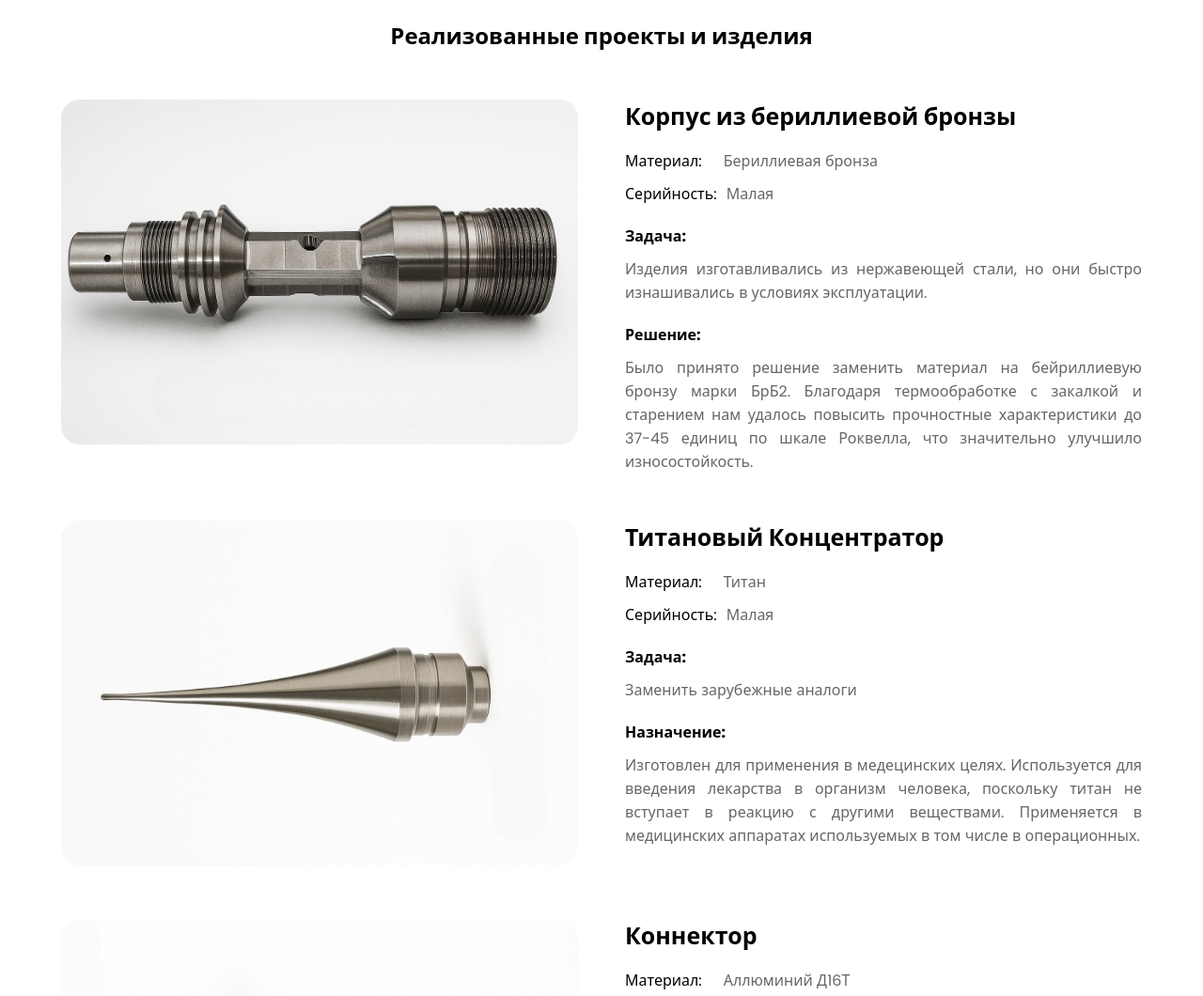
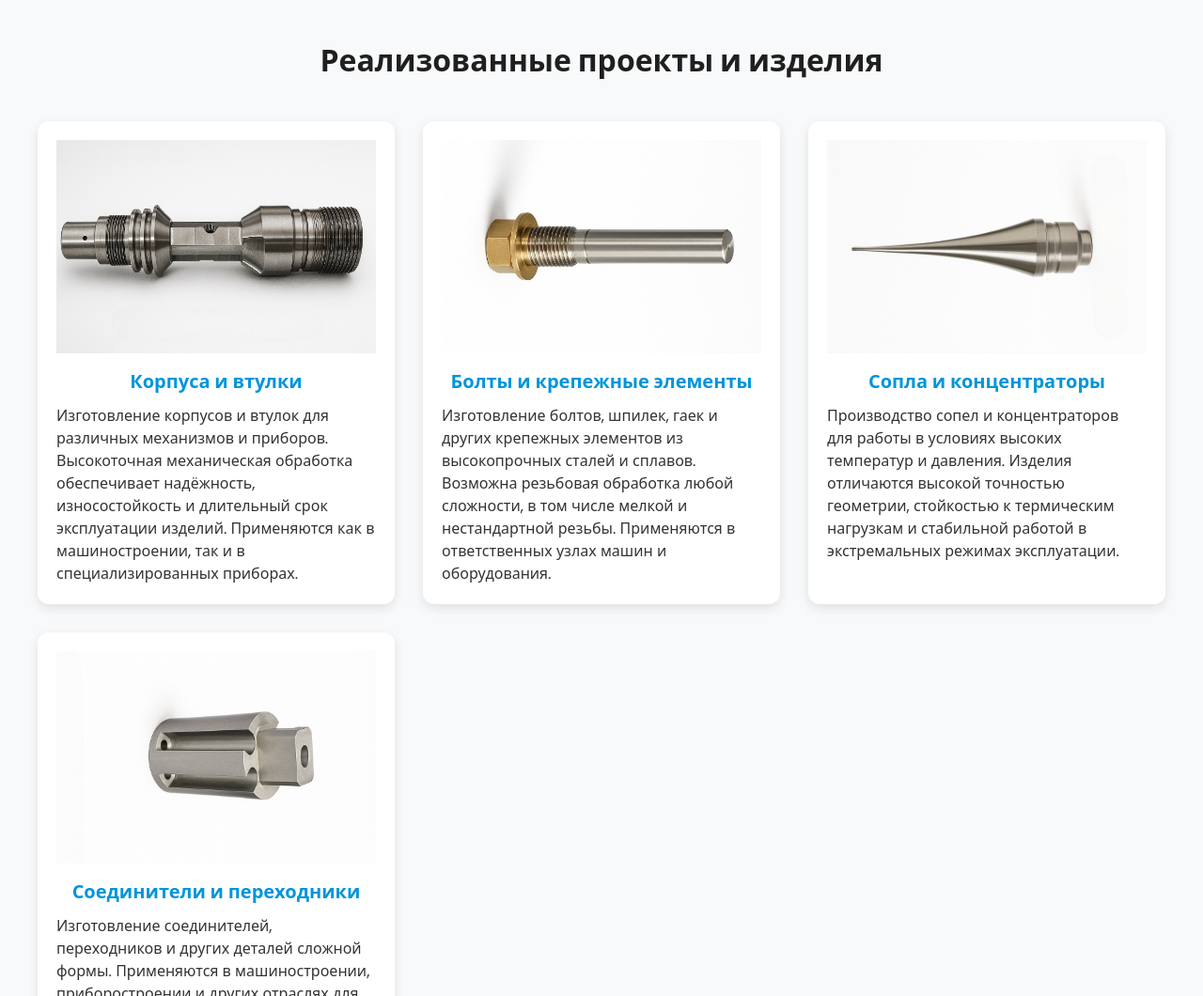
Before and after one commit to Pollacco/TECH, a plain HTML site: page index.html in a window 1280 px wide. Shown: the part 1740-2800 px from the top of the page at 94% size. Drawn offline with Linux system fonts and the light colour scheme.

Commit message:
feat: add products section

```diff
--- a/index.html
+++ b/index.html
@@ -227,66 +227,57 @@
 
     <section class="prototype">
       <div class="prototype_wrapper">
-        <div class="prototype_content">
-          <h2 class="prototipe_title">Реализованные проекты и изделия</h2>
-            <div class="prot_item">
-              <div class="prot_image_cont">
-                <img class="prot_image" src="/TECH/assets/images/body.jpg" alt="">
-              </div>
-              <div class="prot_description">
-                <h3 class="prot_title">Корпус из бериллиевой бронзы</h3>
-                <div class="material_cont">
-                  <span class="material">Материал:</span><span class="material_value">Бериллиевая бронза</span>
-                </div>
-                <div class="serial_cont">
-                  <span class="serial">Серийность:</span><span class="serial_value">Малая</span>
-                </div>
-                <h4 class="prot_subtitle">Задача:</h4>
-                <p class="prot_text">Изделия изготавливались из нержавеющей стали, но они быстро изнашивались в условиях эксплуатации.</p>
-                <h4 class="prot_subtitle">Решение:</h4>
-                <p class="prot_text">
-Было принято решение заменить материал на бейриллиевую бронзу марки БрБ2. Благодаря термообработке с закалкой и старением нам удалось повысить прочностные характеристики до 37-45 единиц по шкале Роквелла, что значительно улучшило износостойкость.</p>
-                </div>
-              </div>
-              <div class="prot_item">
-                <div class="prot_image_cont">
-                  <img class="prot_image" src="/TECH/assets/images/concentr.jpg" alt="">
-                </div>
-                <div class="prot_description">
-                  <h3 class="prot_title">Титановый Концентратор</h3>
-                  <div class="material_cont">
-                    <span class="material">Материал:</span><span class="material_value">Титан</span>
-                  </div>
-                  <div class="serial_cont">
-                    <span class="serial">Серийность:</span><span class="serial_value">Малая</span>
-                  </div>
-                  <h4 class="prot_subtitle">Задача:</h4>
-                  <p class="prot_text">Заменить зарубежные аналоги</p>
-                  <h4 class="prot_subtitle">Назначение:</h4>
-                  <p class="prot_text">Изготовлен для применения в медецинских целях. Используется для введения лекарства в организм человека, поскольку титан не вступает в реакцию с другими веществами. Применяется в медицинских аппаратах используемых в том числе в операционных.</p>
-                </div>
-              </div>
-              <div class="prot_item">
-                <div class="prot_image_cont">
-                  <img class="prot_image" src="/TECH/assets/images/connector.jpg" alt="">
-                </div>
-                <div class="prot_description">
-                  <h3 class="prot_title">Коннектор</h3>
-                  <div class="material_cont">
-                    <span class="material">Материал:</span><span class="material_value">Аллюминий Д16Т</span>
-                  </div>
-                  <div class="serial_cont">
-                    <span class="serial">Серийность:</span><span class="serial_value">Высокая</span>
-                  </div>
-                  <h4 class="prot_subtitle">Задача:</h4>
-                  <p class="prot_text">Заменить зарубежные аналоги</p>
-                  <h4 class="prot_subtitle">Решение:</h4>
-                  <p class="prot_text">Было использован аллюминий марки Д16Т с последующим анодирование для электроизоляции верхнего слоя изделия. Используется в нефте-газовой промышленности.</p>
-                </div>
-              </div>
+        <h2 class="prototype_title">Реализованные проекты и изделия</h2>
+        <div class="prototype_grid">
+
+          <div class="prototype_card">
+            <img src="assets/images/body.jpg" alt="Корпуса и втулки">
+            <h3 class="prototype_subtitle">Корпуса и втулки</h3>
+            <p class="prototype_text">
+              Изготовление корпусов и втулок для различных механизмов и приборов.
+              Высокоточная механическая обработка обеспечивает надёжность, износостойкость
+              и длительный срок эксплуатации изделий. Применяются как в машиностроении,
+              так и в специализированных приборах.
+            </p>
+          </div>
+
+          <div class="prototype_card">
+            <img src="assets/images/bolt.jpg" alt="Болты и крепежные элементы">
+            <h3 class="prototype_subtitle">Болты и крепежные элементы</h3>
+            <p class="prototype_text">
+              Изготовление болтов, шпилек, гаек и других крепежных элементов из
+              высокопрочных сталей и сплавов. Возможна резьбовая обработка любой сложности,
+              в том числе мелкой и нестандартной резьбы. Применяются в ответственных
+              узлах машин и оборудования.
+            </p>
+          </div>
+
+          <div class="prototype_card">
+            <img src="assets/images/concentr.jpg" alt="Сопла и концентраторы">
+            <h3 class="prototype_subtitle">Сопла и концентраторы</h3>
+            <p class="prototype_text">
+              Производство сопел и концентраторов для работы в условиях высоких
+              температур и давления. Изделия отличаются высокой точностью геометрии,
+              стойкостью к термическим нагрузкам и стабильной работой в экстремальных
+              режимах эксплуатации.
+            </p>
+          </div>
+
+          <div class="prototype_card">
+            <img src="assets/images/connector.jpg" alt="Соединители и переходники">
+            <h3 class="prototype_subtitle">Соединители и переходники</h3>
+            <p class="prototype_text">
+              Изготовление соединителей, переходников и других деталей сложной формы.
+              Применяются в машиностроении, приборостроении и других отраслях для
+              обеспечения точной стыковки узлов и агрегатов. Отличаются высокой
+              точностью обработки и долговечностью.
+            </p>
+          </div>
+
         </div>
       </div>
     </section>
+
     <section class="directions">
       <div class="directions_wrapper">
         <h2 class="model">Разработка и моделирование</h2>
--- a/style.css
+++ b/style.css
@@ -274,7 +274,6 @@ header {
   margin: 0 auto;
   background-color: #fff;
   padding: 0 30px;
-  opacity: 0.8;
 }
 
 .about-content {
@@ -437,74 +436,87 @@ header {
   margin-bottom: 50px;
   text-align: justify;
 }
-
+/* ===== PROTOTYPE ===== */
 .prototype {
-  width: 100%;
+  padding: 80px 20px;
+  background-color: #f8f9fa;
+  text-align: center;
 }
 
 .prototype_wrapper {
+  max-width: 1200px;
   margin: 0 auto;
-  max-width: 1200px;
-  padding-top: 60px;
-  padding-bottom: 60px;
+  text-align: center;
 }
 
-.prototype_content {
+.prototype_title {
+  font-size: 32px;
+  font-weight: 700;
+  margin-bottom: 50px;
+  color: #1f1f1f;
+}
+
+.prototype_grid {
+  display: grid;
+  grid-template-columns: repeat(3, 1fr);
+  gap: 30px;
+  max-width: 1200px;
+  margin: 0 auto;
+}
+
+.prototype_card {
+  background: #fff;
+  border-radius: 12px;
+  box-shadow: 0 4px 12px rgba(0,0,0,0.1);
+  overflow: hidden;
   display: flex;
   flex-direction: column;
   align-items: center;
+  text-align: left;
+  padding: 20px;
 }
 
-.prot_item {
-  margin-top: 50px;
-  display: flex;
-  justify-content: space-between;
+.prototype h2 {
+  font-size: 32px;
+  margin-bottom: 40px;
+  font-weight: 700;
+  color: #1f1f1f;
+}
+.prototype_card h3 {
+  font-size: 20px;
+  margin-bottom: 10px;
+  font-weight: 600;
+  color: #0095da;
+}
+.prototype_card p {
+  font-size: 16px;
+  line-height: 1.5;
+  color: #333;
 }
 
-.prot_image_cont {
-  max-width: 550px;
+.prototype_card:hover {
+  transform: translateY(-5px);
+  box-shadow: 0 6px 20px rgba(0,0,0,0.15);
 }
 
-.prot_image {
+.prototype_card img {
   width: 100%;
-  border-radius: 20px;
-}
-
-.prot_description {
-  margin-left: 50px;
-  max-width: 550px;
-  border-radius: 20px;
-}
-
-.serial_cont {
-  margin-top: 10px;
-}
-
-.prot_title {
-  font-size: 25px;
+  height: auto;
+  object-fit: contain;
   margin-bottom: 15px;
 }
 
-.prot_text {
-  text-align: justify;
-  color: #666666 ;
+.prototype_subtitle {
+  font-size: 20px;
+  font-weight: 600;
+  margin-bottom: 10px;
+  color: #0095da;
 }
 
-.prot_subtitle {
-  margin-top: 20px;
-  margin-bottom: 10px;
-}
-
-.material_value {
-  margin-left: 23px;
+.prototype_text {
   font-size: 16px;
-  color: #666666 ;
-}
-
-.serial_value {
-  margin-left: 10px;
-  font-size: 16px;
-  color: #666666 ;
+  line-height: 1.5;
+  color: #333;
 }
 
 .trust {
@@ -923,3 +935,62 @@ footer {
   .caption h2 { font-size: 18px; }
   .caption p { font-size: 12px; }
 }
+
+/* ===== Адаптив ===== */
+@media (max-width: 1024px) {
+  .about-content {
+    flex-direction: column;
+  }
+  .table{
+    flex-direction: column;
+  }
+  .about-image {
+    order: -1;
+  }
+  .about-title {
+    font-size: 30px;
+  }
+}
+
+@media (max-width: 600px) {
+  .about-title {
+    font-size: 26px;
+  }
+  .about-subtitle {
+    font-size: 18px;
+  }
+}
+
+/* ===== Адаптив ===== */
+@media (max-width: 992px) {
+  .prototype_grid {
+    grid-template-columns: repeat(2, 1fr);
+    gap: 20px;
+  }
+
+  .prototype_card h3 {
+    font-size: 18px;
+  }
+
+  .prototype_card p {
+    font-size: 15px;
+  }
+}
+
+@media (max-width: 576px) {
+  .prototype_grid {
+    grid-template-columns: 1fr;
+  }
+
+  .prototype_card {
+    padding: 15px;
+  }
+
+  .prototype_card h3 {
+    font-size: 16px;
+  }
+
+  .prototype_card p {
+    font-size: 14px;
+  }
+}
```
